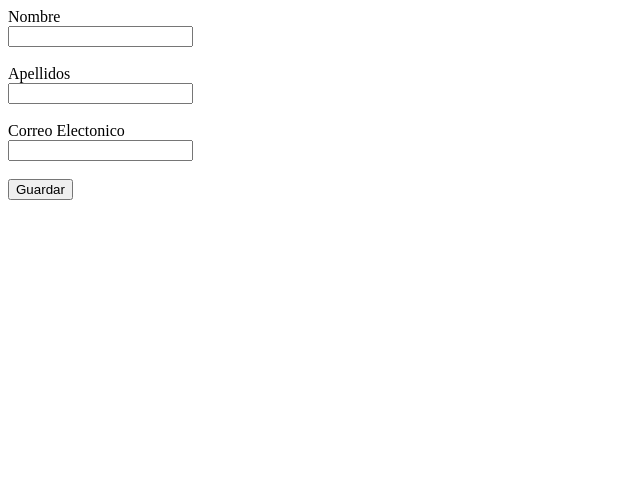
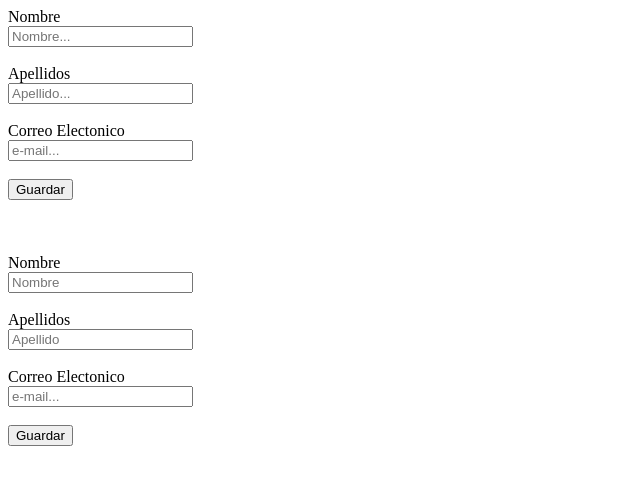
Before and after one commit to cgornelass/intro_web, a plain HTML site: page formulario.html in a window 1280 px wide. Shown: the whole page, without its empty margins (0-640 px from the left). Drawn offline with Linux system fonts and the light colour scheme.

Commit message:
formulario

```diff
--- a/formulario.html
+++ b/formulario.html
@@ -6,19 +6,40 @@
     <title>Formulario</title>
 </head>
 <body>
+<!--GET-->
     <form action="/intro_web/guardado.html" method="GET">
 
     <label for="">Nombre</label>
     <br>
-    <input type="text" name="Nombre" id="Nombre">
+    <input type="text" name="Nombre" id="Nombre" placeholder="Nombre...">
         <br><br>
     <label for="Apellidos">Apellidos</label>
     <br>
-    <input type="text" name="Apellidos" id="Apellidos">
+    <input type="text" name="Apellido" id="Apellido" required; placeholder="Apellido...">
         <br><br>
     <label for="email">Correo Electonico</label>
     <br>
-    <input type="email" name="email" id="email">
+    <input type="email" name="email" id="email" placeholder="e-mail...">
+    <br><br>
+    <input type="Submit" value="Guardar">
+</form>
+<br>
+<br>
+<br>
+<!--POST-->
+<form action="/intro_web/guardado.html" method="POST">
+
+    <label for="">Nombre</label>
+    <br>
+    <input type="text" name="Nombre" id="Nombre" placeholder="Nombre">
+        <br><br>
+    <label for="Apellidos">Apellidos</label>
+    <br>
+    <input type="text" name="Apellido" id="Apellido" required; placeholder="Apellido">
+        <br><br>
+    <label for="email">Correo Electonico</label>
+    <br>
+    <input type="email" name="email" id="email" placeholder="e-mail...">
     <br><br>
     <input type="Submit" value="Guardar">
 </form>
```
